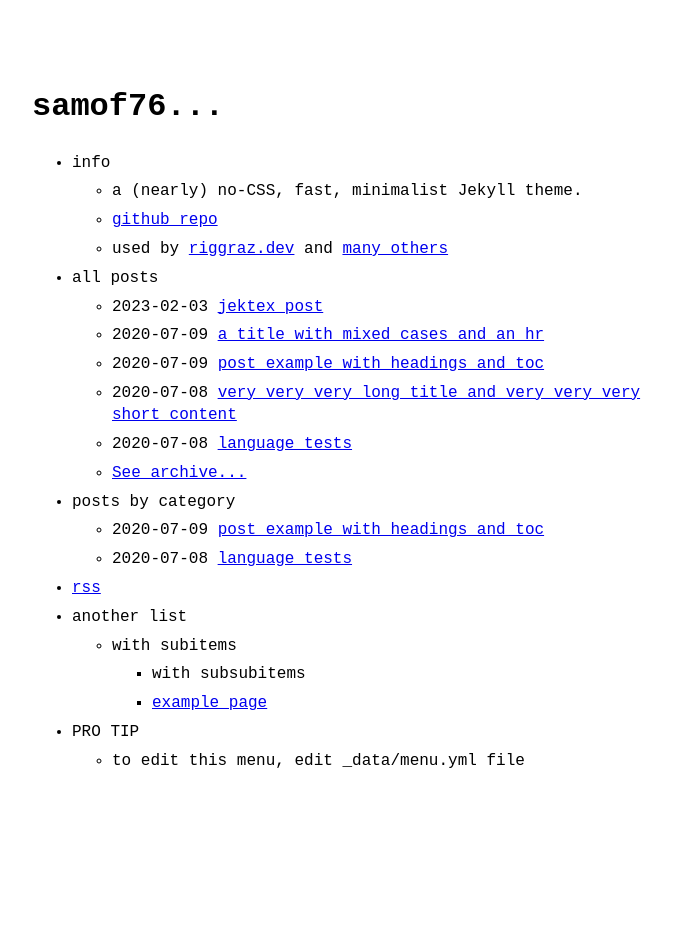
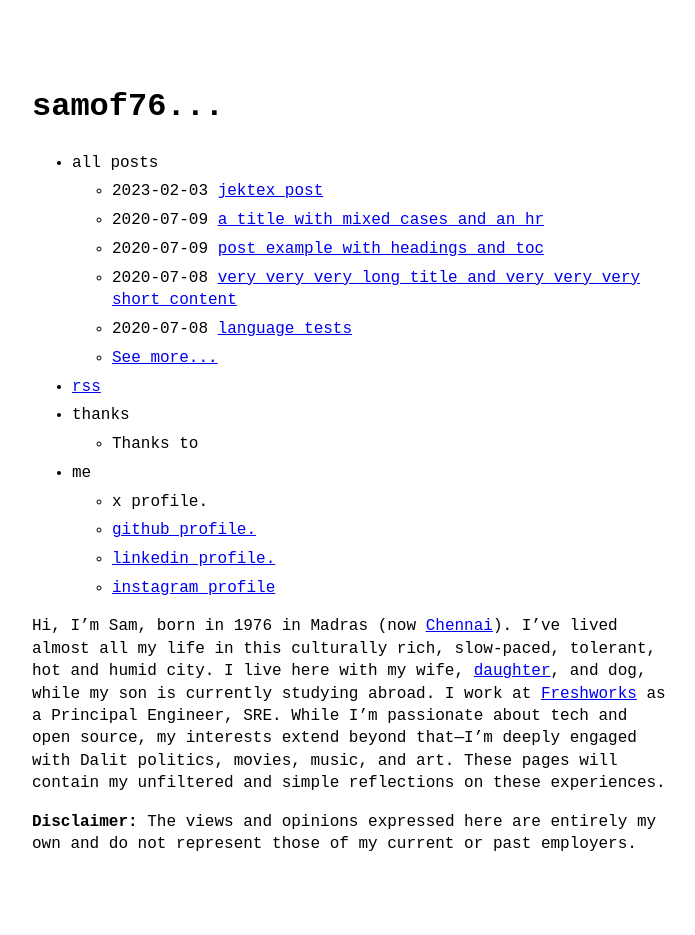
Before and after one commit to samof76/samof76.github.io, a Jekyll site: the page built from index.md, in a window 1280 px wide. Shown: the whole page, without its empty margins (288-983 px from the left). Built offline with Jekyll 4.4.1, drawn with Linux system fonts in a browser that asks for light colours; before the commit the page ends 900 px from its top, so only the background shows below that.

Commit message:
Updating the pages

```diff
--- a/_data/menu.yml
+++ b/_data/menu.yml
@@ -2,37 +2,27 @@
 # https://github.com/riggraz/no-style-please#customize-the-menu
 
 entries:
-  - title: info
-    entries:
-      - title: a (nearly) no-CSS, fast, minimalist Jekyll theme.
-      - title: github repo
-        url: https://github.com/riggraz/no-style-please
-      - title: "used by <a href='https://riggraz.dev'>riggraz.dev</a> and <a href='https://github.com/riggraz/no-style-please/network/dependents'>many others</a>"
-
   - title: all posts
     post_list:
       limit: 5
       show_more: true
-      show_more_text: See archive...
-      show_more_url: archive.html
-
-  - title: posts by category
-    post_list:
-      category: example2
-      show_more: true
-      show_more_text: See more posts...
-      show_more_url: example2-archive.html
+      show_more_text: See more...
+      show_more_url: more.html
 
   - title: rss
     url: feed.xml
 
-  - title: another list
+  - title: thanks
     entries:
-      - title: with subitems
-        entries:
-          - title: with subsubitems
-          - title: example page
-            url: about
-  - title: PRO TIP
+      - title: Thanks to
+
+  - title: me
     entries:
-      - title: to edit this menu, edit _data/menu.yml file
+      - title: x profile.
+        usl: https://x.com/samof76
+      - title: github profile.
+        url: https://github.com/samof76
+      - title: linkedin profile.
+        url: https://www.linkedin.com/in/samof76
+      - title: instagram profile
+        url: https://instagram.com/samof76
--- a/index.md
+++ b/index.md
@@ -1,3 +1,7 @@
 ---
 layout: home
 ---
+
+Hi, I'm Sam, born in 1976 in Madras (now [Chennai](https://en.wikipedia.org/wiki/Chennai)). I've lived almost all my life in this culturally rich, slow-paced, tolerant, hot and humid city. I live here with my wife, [daughter](https://instagram.com/dhartistry), and dog, while my son is currently studying abroad. I work at [Freshworks](https://freshworks.com) as a Principal Engineer, SRE. While I'm passionate about tech and open source, my interests extend beyond that—I'm deeply engaged with Dalit politics, movies, music, and art. These pages will contain my unfiltered and simple reflections on these experiences.
+
+**Disclaimer:** The views and opinions expressed here are entirely my own and do not represent those of my current or past employers.
```
Also changed, not shown: _layouts/more.html (renamed from _layouts/archive.html).
